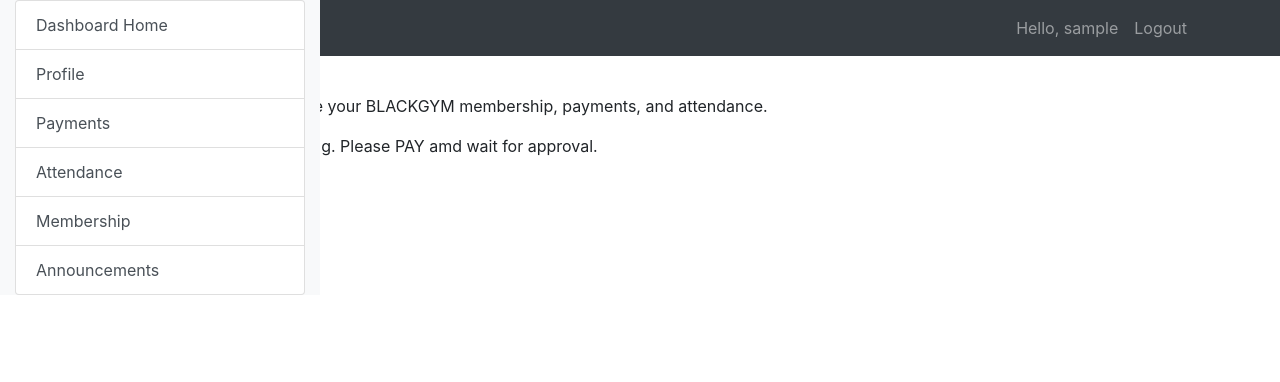
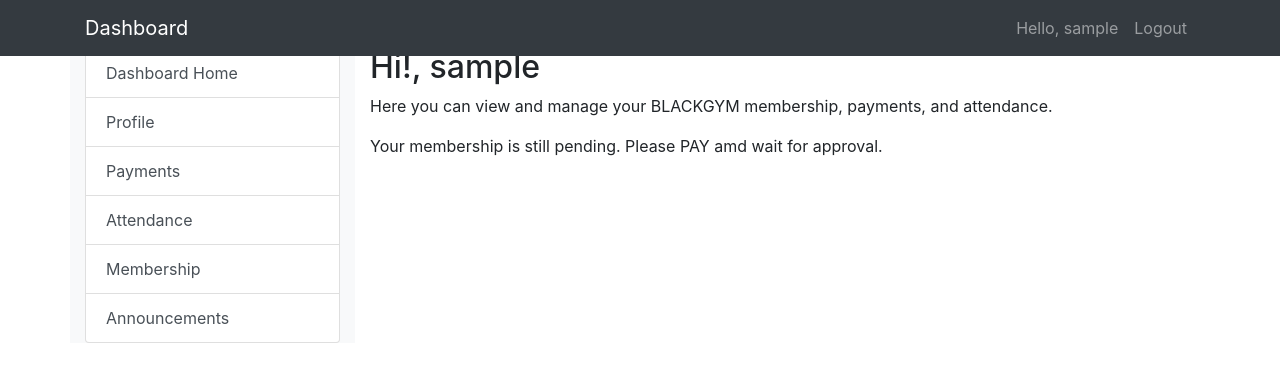
Before and after one commit to DANZPH/BLACKGYM, a PHP site: page /member/dashboard/index.php in a window 1280 px wide. Shown: the top 382 px of the page. Run offline with PHP 8.4, Linux system fonts and the light colour scheme; the visitor is signed in with stand-in values (Sample User, id 1); data that the repository does not hold is empty.

Commit message:
update member/dashboard/includes/sidebar.php

```diff
--- a/member/dashboard/includes/sidebar.php
+++ b/member/dashboard/includes/sidebar.php
@@ -1,5 +1,5 @@
 <!-- sidebar.php -->
-<div class="col-md-3 bg-light fixed-top">
+<div class="col-md-3 bg-light">
     <div class="collapse d-md-block" id="sidebar">
         <div class="list-group">
             <a href="index.php" class="list-group-item list-group-item-action">Dashboard Home</a>
```
